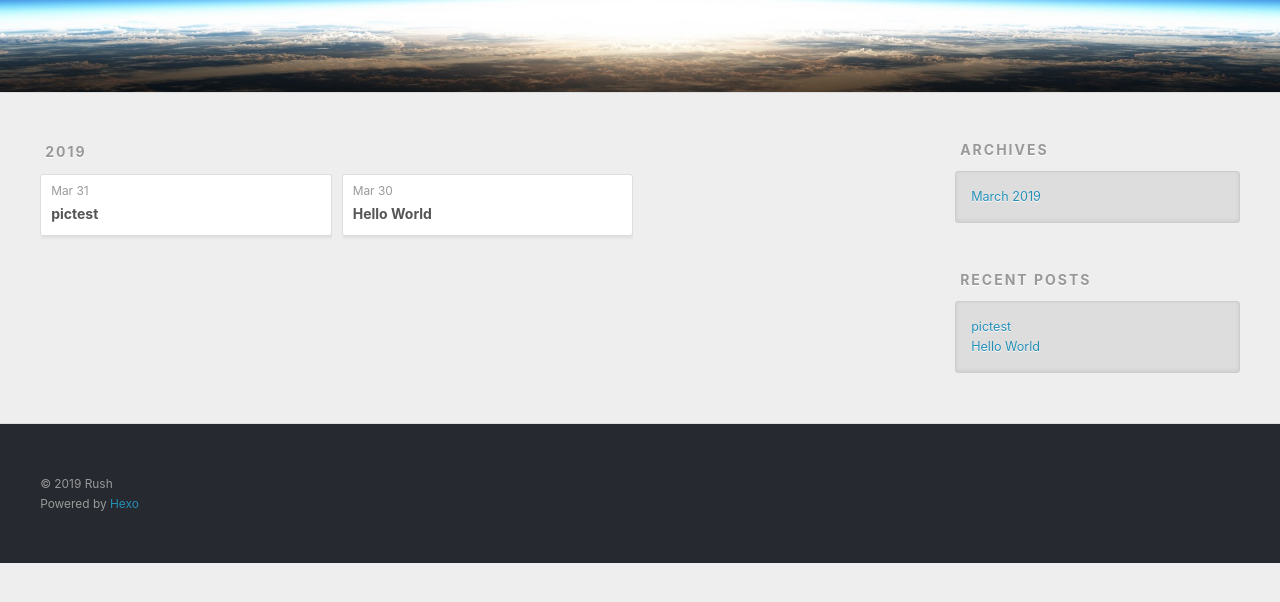
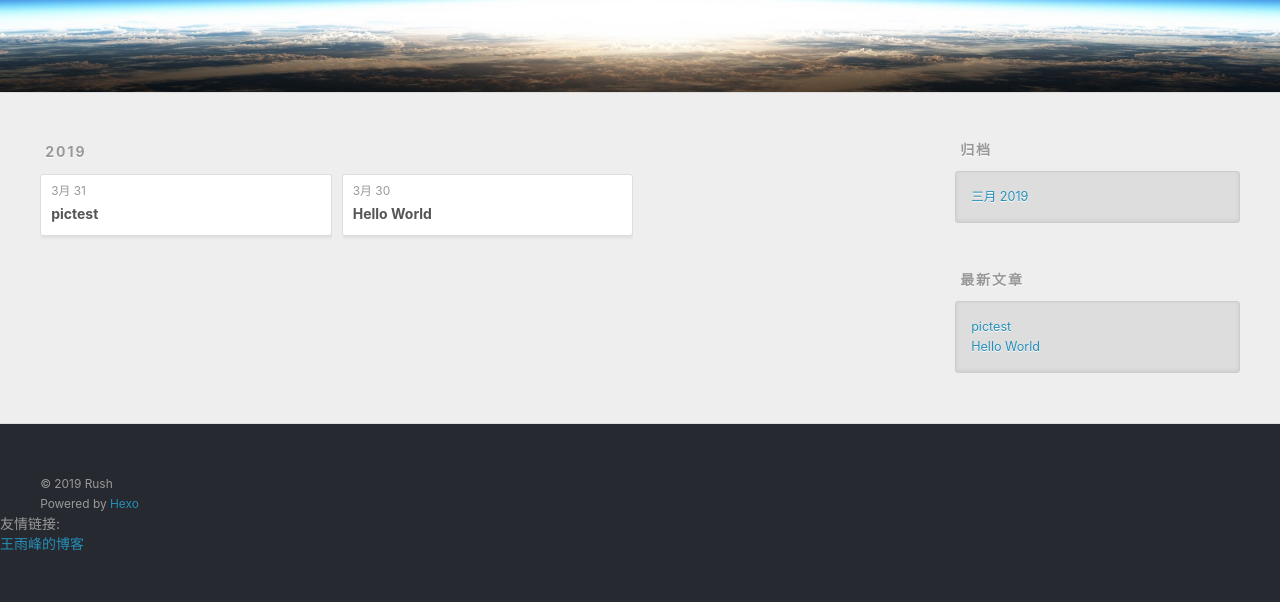
Before and after one commit to RushFTK/RushFTK.github.io, a plain HTML site: page archives/index.html in a window 1280 px wide. Shown: the part 208-810 px from the top of the page. Drawn offline with nearby package versions, Linux system fonts and the light colour scheme.

Commit message:
Site updated: 2019-03-31 02:40:36

```diff
--- a/archives/index.html
+++ b/archives/index.html
@@ -5,7 +5,7 @@
 
 
 
-  <title>Archives | Rush Hour</title>
+  <title>归档 | Rush Hour</title>
   <meta name="viewport" content="width=device-width, initial-scale=1, maximum-scale=1">
   <meta name="description" content="Rush_FTK的个人博客 拥有一些杂七杂八的工作和分享">
 <meta name="keywords" content="Rush_FTK">
@@ -14,7 +14,7 @@
 <meta property="og:url" content="http://yoursite.com/archives/index.html">
 <meta property="og:site_name" content="Rush Hour">
 <meta property="og:description" content="Rush_FTK的个人博客 拥有一些杂七杂八的工作和分享">
-<meta property="og:locale" content="zh">
+<meta property="og:locale" content="zh-CN">
 <meta name="twitter:card" content="summary">
 <meta name="twitter:title" content="Rush Hour">
 <meta name="twitter:description" content="Rush_FTK的个人博客 拥有一些杂七杂八的工作和分享">
@@ -59,7 +59,7 @@
 
           <a id="nav-rss-link" class="nav-icon" href="/atom.xml" title="RSS Feed"></a>
 
-        <a id="nav-search-btn" class="nav-icon" title="Search"></a>
+        <a id="nav-search-btn" class="nav-icon" title="搜索"></a>
       </nav>
       <div id="search-form-wrap">
         <form action="//google.com/search" method="get" accept-charset="UTF-8" class="search-form"><input type="search" name="q" class="search-form-input" placeholder="Search"><button type="submit" class="search-form-submit">&#xF002;</button><input type="hidden" name="sitesearch" value="http://yoursite.com"></form>
@@ -85,7 +85,7 @@
   <div class="archive-article-inner">
     <header class="archive-article-header">
       <a href="/2019/03/31/pictest/" class="archive-article-date">
-  <time datetime="2019-03-30T16:48:22.000Z" itemprop="datePublished">Mar 31</time>
+  <time datetime="2019-03-30T16:48:22.000Z" itemprop="datePublished">3月 31</time>
 </a>
 
 
@@ -104,7 +104,7 @@
   <div class="archive-article-inner">
     <header class="archive-article-header">
       <a href="/2019/03/30/hello-world/" class="archive-article-date">
-  <time datetime="2019-03-30T15:06:20.355Z" itemprop="datePublished">Mar 30</time>
+  <time datetime="2019-03-30T15:06:20.355Z" itemprop="datePublished">3月 30</time>
 </a>
 
 
@@ -136,9 +136,9 @@
 
 
   <div class="widget-wrap">
-    <h3 class="widget-title">Archives</h3>
+    <h3 class="widget-title">归档</h3>
     <div class="widget">
-      <ul class="archive-list"><li class="archive-list-item"><a class="archive-list-link" href="/archives/2019/03/">March 2019</a></li></ul>
+      <ul class="archive-list"><li class="archive-list-item"><a class="archive-list-link" href="/archives/2019/03/">三月 2019</a></li></ul>
     </div>
   </div>
 
@@ -146,7 +146,7 @@
 
 
   <div class="widget-wrap">
-    <h3 class="widget-title">Recent Posts</h3>
+    <h3 class="widget-title">最新文章</h3>
     <div class="widget">
       <ul>
 
@@ -174,6 +174,12 @@
       Powered by <a href="http://hexo.io/" target="_blank">Hexo</a>
     </div>
   </div>
+  <div>
+  友情链接:
+	<div>
+		<a class="theme-link" href="http://wangyufeng.org/"> 王雨峰的博客 </a><span>&nbsp;&nbsp;</span>
+	</div>
+</div>
 </footer>
     </div>
     <nav id="mobile-nav">
```
Also changed, not shown: 2019/03/30/hello-world/index.html (+12 -6 lines), 2019/03/31/pictest/index.html (+12 -6 lines), archives/2019/03/index.html (+14 -8 lines), archives/2019/index.html (+14 -8 lines), index.html (+13 -7 lines).
